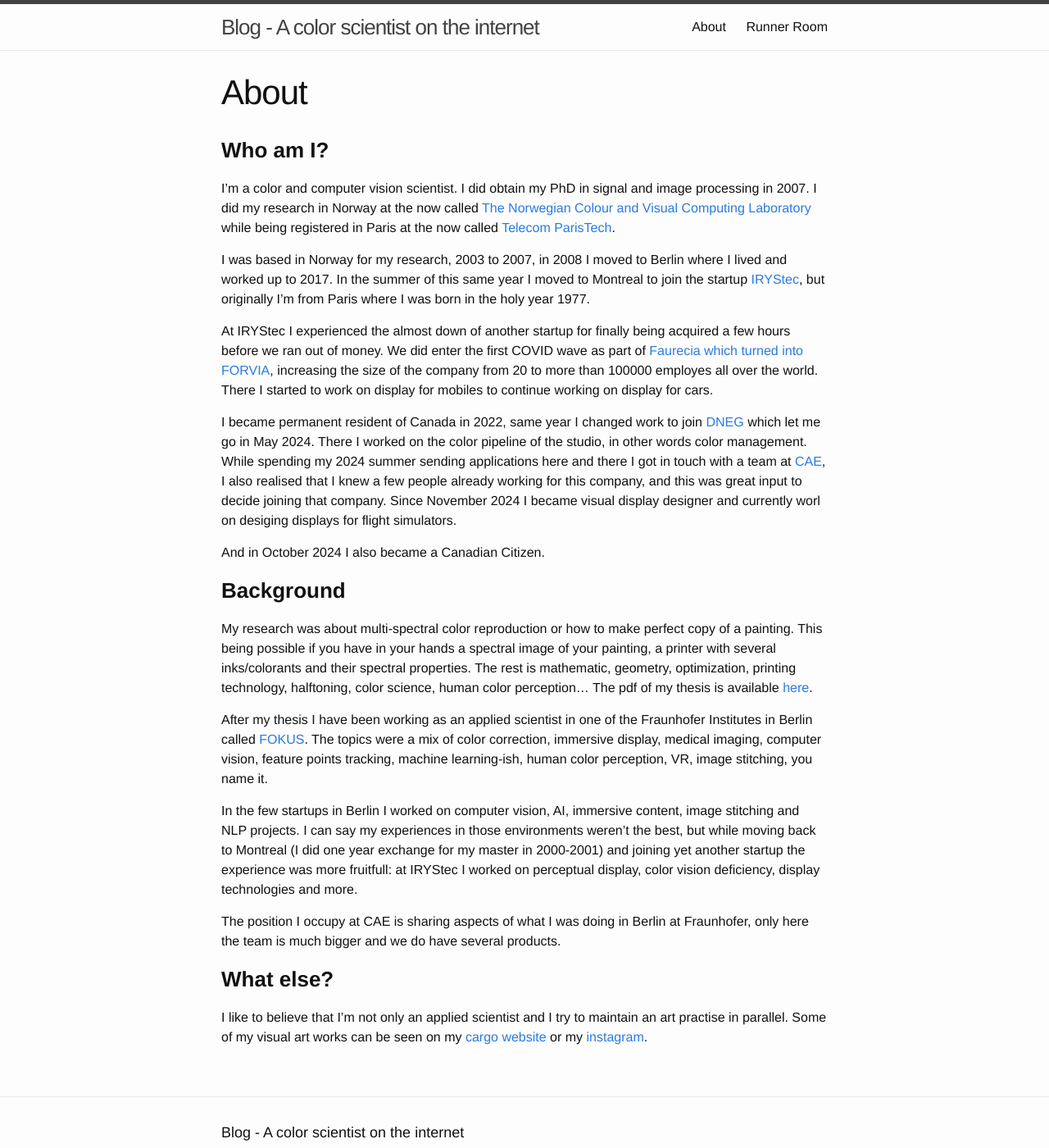
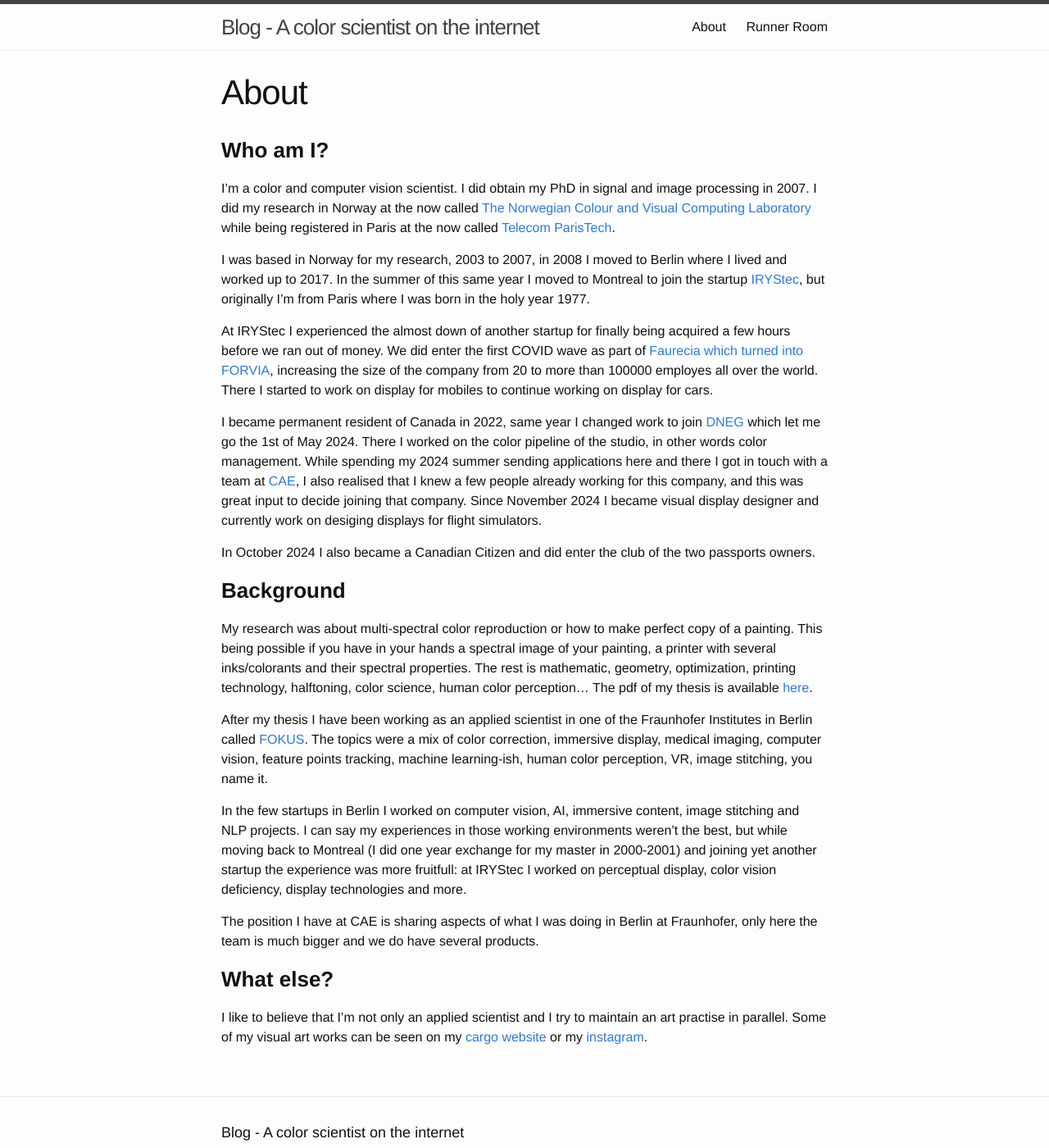
Before and after one commit to mrbonsoir/mrbonsoir.github.io, a Jekyll site: the page built from about.md, in a window 1280 px wide and 1400 px high. Shown: the whole window at 82% size. Built offline with Jekyll 4.4.1, drawn with Linux system fonts in a browser that asks for light colours.

Commit message:
about and new post

```diff
--- a/about.md
+++ b/about.md
@@ -11,9 +11,9 @@ I was based in Norway for my research, 2003 to 2007, in 2008 I moved to Berlin w
 
 At IRYStec I experienced the almost down of another startup for finally being acquired a few hours before we ran out of money. We did enter the first COVID wave as part of [Faurecia which turned into FORVIA][link-forvia], increasing the size of the company from 20 to more than 100000 employes all over the world. There I started to work on display for mobiles to continue working on display for cars.
 
-I became permanent resident of Canada in 2022, same year I changed work to join [DNEG][link-dneg] which let me go in May 2024. There I worked on the color pipeline of the studio, in other words color management. While spending my 2024 summer sending applications here and there I got in touch with a team at [CAE][link-CAE], I also realised that I knew a few people already working for this company, and this was great input to decide joining that company. Since November 2024 I became visual display designer and currently worl on desiging displays for flight simulators.
+I became permanent resident of Canada in 2022, same year I changed work to join [DNEG][link-dneg] which let me go the 1st of May 2024. There I worked on the color pipeline of the studio, in other words color management. While spending my 2024 summer sending applications here and there I got in touch with a team at [CAE][link-CAE], I also realised that I knew a few people already working for this company, and this was great input to decide joining that company. Since November 2024 I became visual display designer and currently work on desiging displays for flight simulators.
 
-And in October 2024 I also became a Canadian Citizen.
+In October 2024 I also became a Canadian Citizen and did enter the club of the two passports owners.
 
 
 ###  **Background**
@@ -21,9 +21,9 @@ My research was about multi-spectral color reproduction or how to make perfect c
 
 After my thesis I have been working as an applied scientist in one of the Fraunhofer Institutes in Berlin called [FOKUS][link-viscom]. The topics were a mix of color correction, immersive display, medical imaging, computer vision, feature points tracking, machine learning-ish, human color perception, VR, image stitching, you name it.
 
-In the few startups in Berlin I worked on computer vision, AI, immersive content, image stitching and NLP projects. I can say my experiences in those environments weren't the best, but while moving back to Montreal (I did one year exchange for my master in 2000-2001) and joining yet another startup the experience was more fruitfull: at IRYStec I worked on perceptual display, color vision deficiency, display technologies and more.
+In the few startups in Berlin I worked on computer vision, AI, immersive content, image stitching and NLP projects. I can say my experiences in those working environments weren't the best, but while moving back to Montreal (I did one year exchange for my master in 2000-2001) and joining yet another startup the experience was more fruitfull: at IRYStec I worked on perceptual display, color vision deficiency, display technologies and more.
 
-The position I occupy at CAE is sharing aspects of what I was doing in Berlin at Fraunhofer, only here the team is much bigger and we do have several products.
+The position I have at CAE is sharing aspects of what I was doing in Berlin at Fraunhofer, only here the team is much bigger and we do have several products.
 
 ### **What else?**
 I like to believe that I'm not only an applied scientist and I try to maintain an art practise in parallel. Some of my visual art works can be seen on my [cargo website][link-cargocollective] or my [instagram][link-instagram].
```
